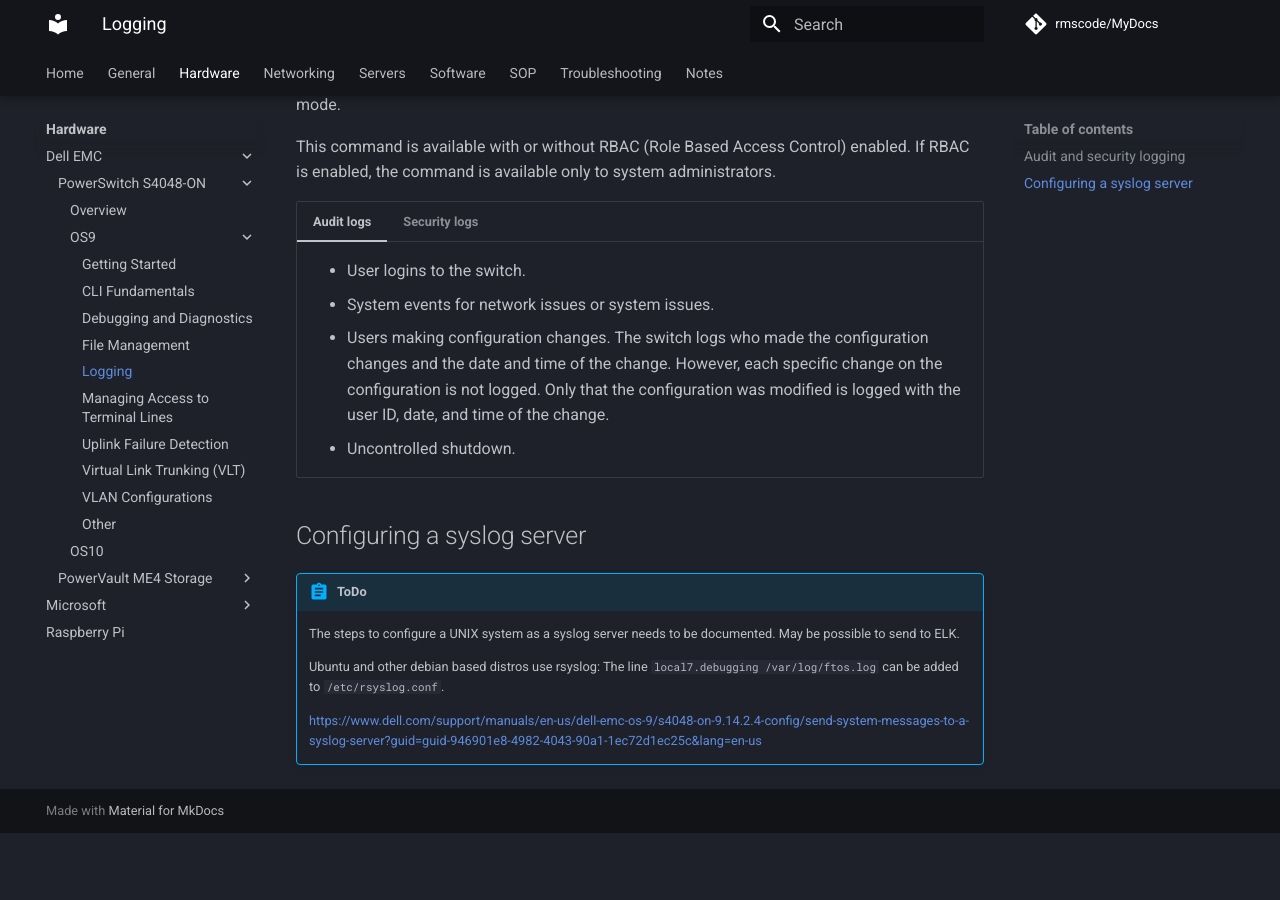
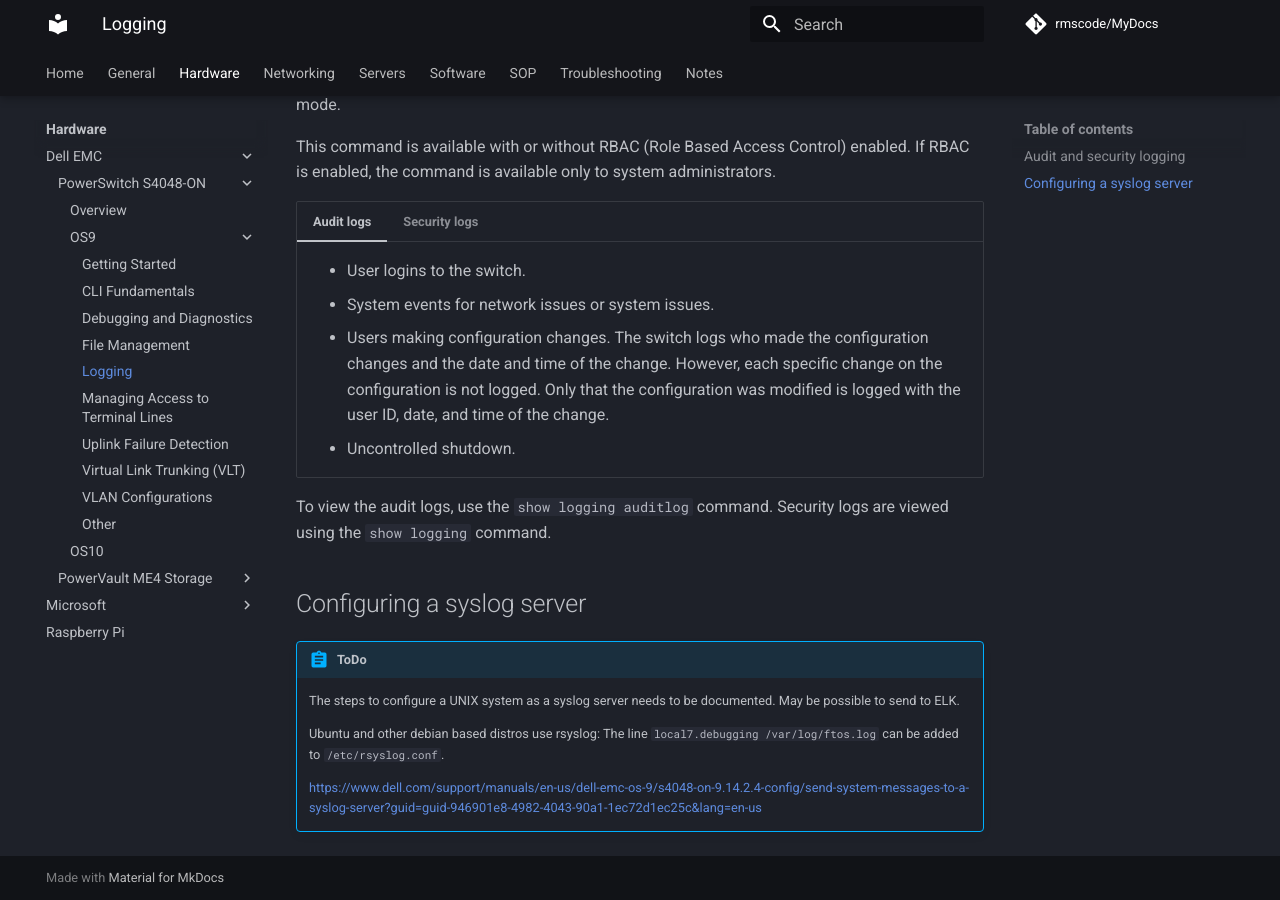
Before and after one commit to rmscode/binary-garden, an MkDocs documentation site: the page built from docs/hardware/dell-emc/S4048-ON/os9-logging.md, in a window 1280 px wide and 900 px high, scrolled down 561 px. Built offline with MkDocs 1.6.1 and Material for MkDocs 9.7.7, drawn with Linux system fonts in a browser that asks for light colours; comment, search, counter and statistics services are not loaded; before the commit the page ends 1394 px from its top, so only the background shows below that.

Commit message:
Update os9-logging.md

```diff
--- a/docs/hardware/dell-emc/S4048-ON/os9-logging.md
+++ b/docs/hardware/dell-emc/S4048-ON/os9-logging.md
@@ -30,6 +30,8 @@ This command is available with or without RBAC (Role Based Access Control) enabl
     - Adding and deleting of users.
     - User access and configuration changes to the security and crypto parameters (not the key information but the crypto configuration).
 
+To view the audit logs, use the `show logging auditlog` command. Security logs are viewed using the `show logging` command.
+
 ## Configuring a syslog server
 
 !!! abstract "ToDo"
```
